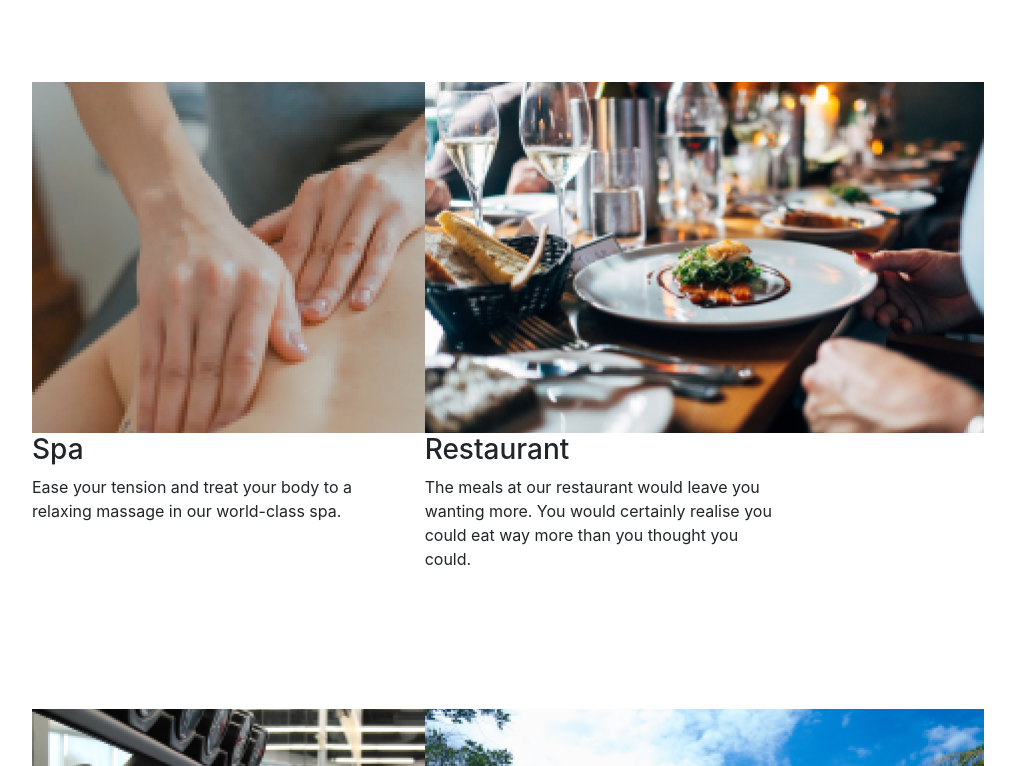
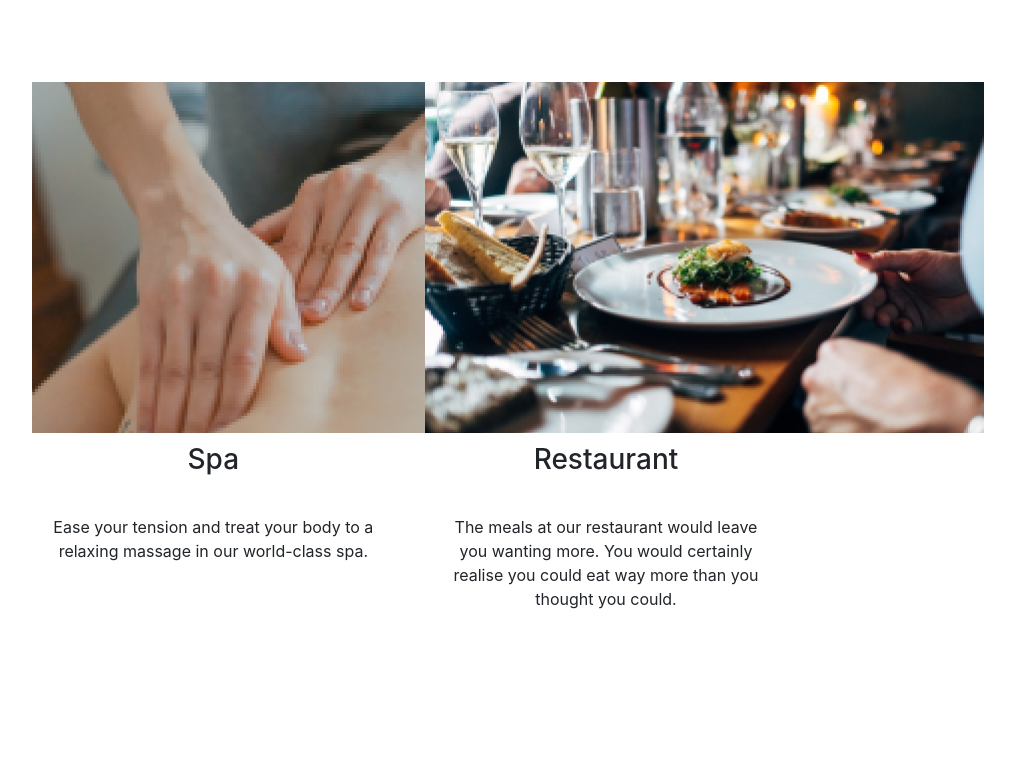
Before and after one commit to willingtoeatyam/HotelSquarePage3, a plain HTML site: page Square Hotel/index.html in a window 1280 px wide. Shown: the top 766 px of the page, without its empty margins (61-1076 px from the left). Drawn offline with nearby package versions, Linux system fonts and the light colour scheme.

Commit message:
Added to the Paragraph

```diff
--- a/Square Hotel/index.html
+++ b/Square Hotel/index.html
@@ -1,5 +1,6 @@
 <!DOCTYPE html>
 <html lang="en">
+
 <head>
     <meta charset="UTF-8">
     <meta name="viewport" content="width=device-width, initial-scale=1.0">
@@ -8,17 +9,19 @@
     <link rel="stylesheet" type="text/css" href="https://stackpath.bootstrapcdn.com/bootstrap/4.5.0/css/bootstrap.min.css" integrity="sha384-9aIt2nRpC12Uk9gS9baDl411NQApFmC26EwAOH8WgZl5MYYxFfc+NcPb1dKGj7Sk" crossorigin="anonymous">
     <title>Facilities and Services</title>
 </head>
+
 <body>
     <div class="container-fluid p-0 ">
+        <div class="wrapper">
             <div class="row">
                 <div class="row1">
                     <div class="col-md-6 col-lg-4 col-xlx-3">
-			    		<img src="resources\images\spa.jpg" alt="Spa"  class= "img-responsive img1">
+                        <img src="resources\images\spa.jpg" alt="Spa" class="img-responsive img1">
                         <h3>Spa</h3>
                         <p>Ease your tension and treat your body to a relaxing massage in our world-class spa.</p>
                     </div>
                     <div class="col-md-6 col-lg-4 col-xlx-3">
-			    		<img src="resources\images\restaurant.jpg" alt="Restaurant" class= "img-responsive img1">
+                        <img src="resources\images\restaurant.jpg" alt="Restaurant" class="img-responsive img1">
                         <h3>Restaurant</h3>
                         <p>The meals at our restaurant would leave you wanting more. You would certainly realise you could eat way more than you thought you could.</p>
                     </div>
@@ -26,16 +29,17 @@
 
                 <div class="row2">
                     <div class="col-md-6 col-lg-4 col-xlx-3">
-			    		<img src="resources\images\fitnessarea.jpg" alt="Fitness Area" class= "img-responsive ">
+                        <img src="resources\images\fitnessarea.jpg" alt="Fitness Area" class="img-responsive ">
                         <h3>
                             Fitness Area
                         </h3>
                         <p>It never hurt anyone to workout even on a break. Visit our over-ewuipped gym and see how much your body can take.</p>
                     </div>
                     <div class="col-md-6 col-lg-4 col-xlx-3">
-			    		<img src="resources\images\swimmingpool.jpg" alt="Swimming Pool" class= "img-responsive ">
+                        <img src="resources\images\swimmingpool.jpg" alt="Swimming Pool" class="img-responsive ">
                         <h3>Swimming pool</h3>
                         <p>Want to see how long you can hold your breath underwater? Check out our Olympic-size pool. Don't worry, we have world-class lifeguards watching over you.</p>
+                    </div>
                 </div>
             </div>
         </div>
@@ -66,4 +70,5 @@
     <script src="https://cdn.jsdelivr.net/npm/popper.js@1.16.0/dist/umd/popper.min.js" integrity="sha384-Q6E9RHvbIyZFJoft+2mJbHaEWldlvI9IOYy5n3zV9zzTtmI3UksdQRVvoxMfooAo" crossorigin="anonymous"></script>
     <script src="https://stackpath.bootstrapcdn.com/bootstrap/4.5.0/js/bootstrap.min.js" integrity="sha384-OgVRvuATP1z7JjHLkuOU7Xw704+h835Lr+6QL9UvYjZE3Ipu6Tp75j7Bh/kR0JKI" crossorigin="anonymous"></script>
 </body>
+
 </html>
--- a/Square Hotel/style.css
+++ b/Square Hotel/style.css
@@ -1,61 +1,71 @@
-*{
+* {
     box-sizing: border-box;
 }
 
-:root{
+:root {
     --background_color_one: #fffafa;
     --background_color_two: #fffff0;
     --header_color_one: #808052;
     --footer_color_one: #333333;
-
 }
 
-html, body {
+html,
+body {
     height: 100%;
     width: auto;
 }
 
-body{
-	margin :0%;
+body {
+    margin: 0%;
+    font-family: Playfair Display, Arial, sans-serif;
     background-color: var(--background_color_one);
+}
+
+h3 {
+    text-align: center;
+    padding: 10px;
+}
+
+p {
+    text-align: center;
+    padding: 20px;
+}
+
+.wrapper {
+    height: max-width: 100%;
+    display: block;
 }
 
 
 }
-
-.img1{
+.img1 {
     display: flex;
     max-height: 22.97%;
     max-width: 38.82%;
     margin-left: 6.46%;
     margin-top: 82px;
 }
-
-.img2{
+.img2 {
     height: 22.97%;
     width: 38.82%;
     margin-right: 54.72%;
 }
-
-.img3{
+.img3 {
     height: 22.97%;
     width: 38.82%;
     margin-left: 6.46%;
 }
-
-.img4{
+.img4 {
     height: 22.97%;
     width: 38.82%;
     margin-right: 54.72%;
 }
-
 .row1 {
     display: flex;
     margin-top: 82px;
     margin-left: 93px;
     margin-right: 93px;
 }
-
 .row2 {
     display: flex;
     margin-top: 122px;
```
Lines whose indentation alone changed are shown as unchanged.
